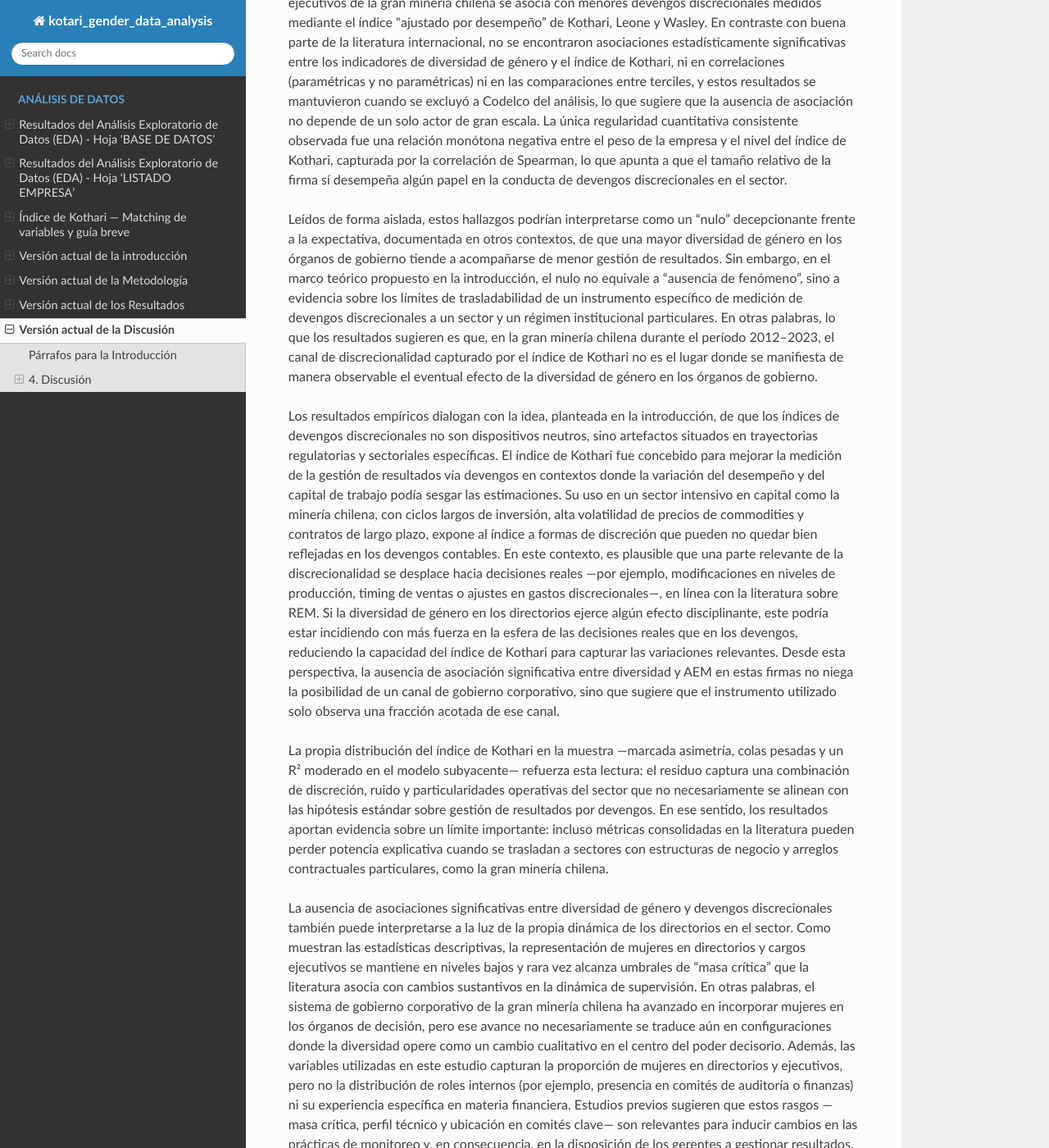
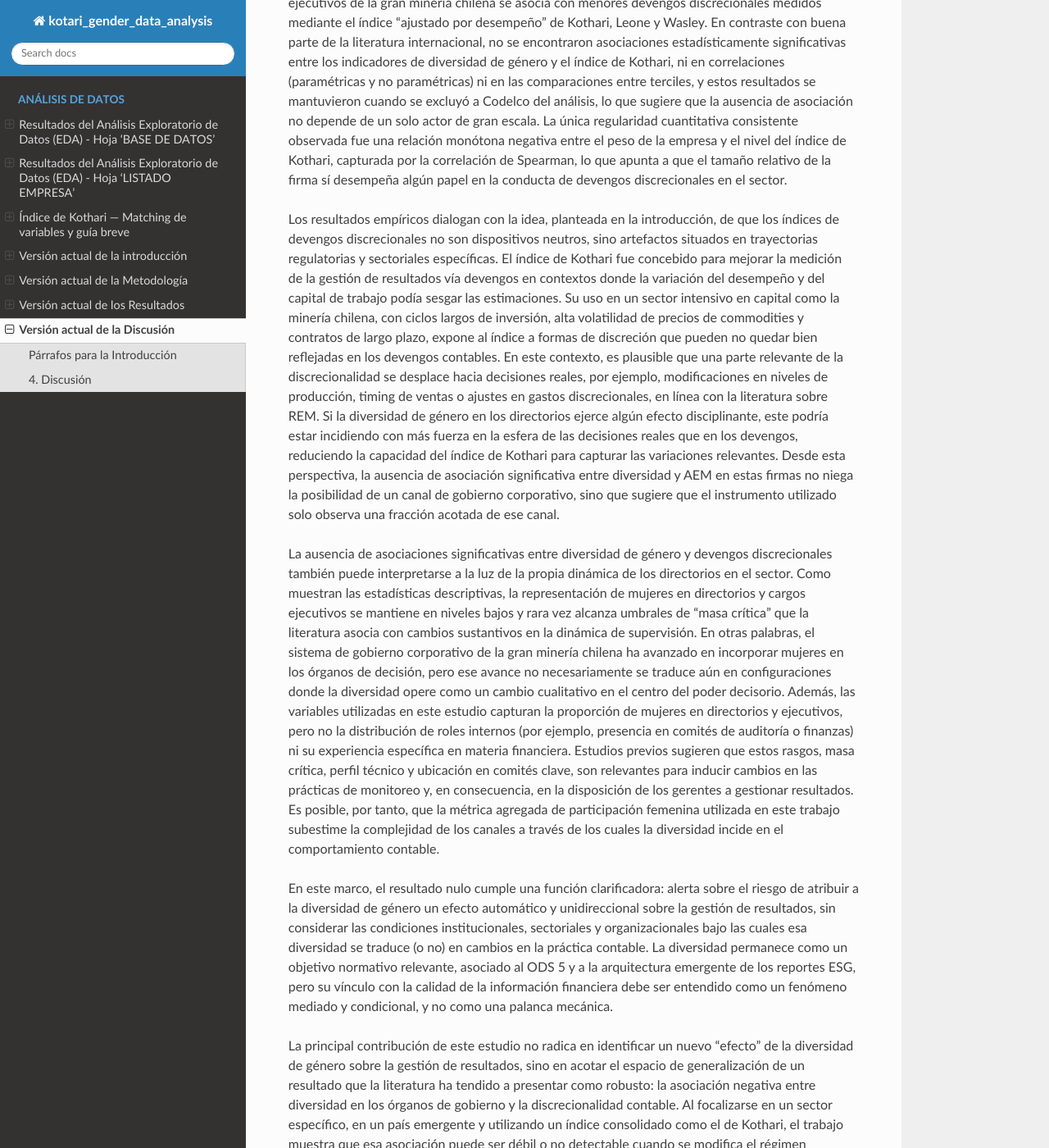
Before and after one commit to gabrielortegaproyectos/kotary_data_analysis, a Sphinx documentation site: the page built from docs/source/page_04_discussion.md, in a window 1280 px wide and 1400 px high, scrolled down 352 px. Shown: the whole window at 82% size. Built offline with Sphinx 7.4.7 and the Read the Docs theme 3.1.0, drawn with Linux system fonts in a browser that asks for light colours; some of the changed text lies outside the part shown.

Commit message:
Refines discussion on the relationship between gender diversity and discretionary earnings in Chilean mining, emphasizing the contextual limitations of the Kothari index and suggesting avenues for future research.

```diff
--- a/docs/source/page_04_discussion.md
+++ b/docs/source/page_04_discussion.md
@@ -8,30 +8,20 @@
 
 Este estudio examinó si una mayor participación de mujeres en los directorios y en otros cargos ejecutivos de la gran minería chilena se asocia con menores devengos discrecionales medidos mediante el índice “ajustado por desempeño” de Kothari, Leone y Wasley. En contraste con buena parte de la literatura internacional, no se encontraron asociaciones estadísticamente significativas entre los indicadores de diversidad de género y el índice de Kothari, ni en correlaciones (paramétricas y no paramétricas) ni en las comparaciones entre terciles, y estos resultados se mantuvieron cuando se excluyó a Codelco del análisis, lo que sugiere que la ausencia de asociación no depende de un solo actor de gran escala. La única regularidad cuantitativa consistente observada fue una relación monótona negativa entre el peso de la empresa y el nivel del índice de Kothari, capturada por la correlación de Spearman, lo que apunta a que el tamaño relativo de la firma sí desempeña algún papel en la conducta de devengos discrecionales en el sector.
 
-Leídos de forma aislada, estos hallazgos podrían interpretarse como un “nulo” decepcionante frente a la expectativa, docu­mentada en otros contextos, de que una mayor diversidad de género en los órganos de gobierno tiende a acompañarse de menor gestión de resultados. Sin embargo, en el marco teórico propuesto en la introducción, el nulo no equivale a “ausencia de fenómeno”, sino a evidencia sobre los límites de trasladabilidad de un instrumento específico de medición de devengos discrecionales a un sector y un régimen institucional particulares. En otras palabras, lo que los resultados sugieren es que, en la gran minería chilena durante el período 2012–2023, el canal de discrecionalidad capturado por el índice de Kothari no es el lugar donde se manifiesta de manera observable el eventual efecto de la diversidad de género en los órganos de gobierno.
+Los resultados empíricos dialogan con la idea, planteada en la introducción, de que los índices de devengos discrecionales no son dispositivos neutros, sino artefactos situados en trayectorias regulatorias y sectoriales específicas. El índice de Kothari fue concebido para mejorar la medición de la gestión de resultados vía devengos en contextos donde la variación del desempeño y del capital de trabajo podía sesgar las estimaciones. Su uso en un sector intensivo en capital como la minería chilena, con ciclos largos de inversión, alta volatilidad de precios de commodities y contratos de largo plazo, expone al índice a formas de discreción que pueden no quedar bien reflejadas en los devengos contables. En este contexto, es plausible que una parte relevante de la discrecionalidad se desplace hacia decisiones reales, por ejemplo, modificaciones en niveles de producción, timing de ventas o ajustes en gastos discrecionales, en línea con la literatura sobre REM. Si la diversidad de género en los directorios ejerce algún efecto disciplinante, este podría estar incidiendo con más fuerza en la esfera de las decisiones reales que en los devengos, reduciendo la capacidad del índice de Kothari para capturar las variaciones relevantes. Desde esta perspectiva, la ausencia de asociación significativa entre diversidad y AEM en estas firmas no niega la posibilidad de un canal de gobierno corporativo, sino que sugiere que el instrumento utilizado solo observa una fracción acotada de ese canal.
 
-Los resultados empíricos dialogan con la idea, planteada en la introducción, de que los índices de devengos discrecionales no son dispositivos neutros, sino artefactos situados en trayectorias regulatorias y sectoriales específicas. El índice de Kothari fue concebido para mejorar la medición de la gestión de resultados vía devengos en contextos donde la variación del desempeño y del capital de trabajo podía sesgar las estimaciones. Su uso en un sector intensivo en capital como la minería chilena, con ciclos largos de inversión, alta volatilidad de precios de commodities y contratos de largo plazo, expone al índice a formas de discreción que pueden no quedar bien reflejadas en los devengos contables. En este contexto, es plausible que una parte relevante de la discrecionalidad se desplace hacia decisiones reales —por ejemplo, modificaciones en niveles de producción, timing de ventas o ajustes en gastos discrecionales—, en línea con la literatura sobre REM. Si la diversidad de género en los directorios ejerce algún efecto disciplinante, este podría estar incidiendo con más fuerza en la esfera de las decisiones reales que en los devengos, reduciendo la capacidad del índice de Kothari para capturar las variaciones relevantes. Desde esta perspectiva, la ausencia de asociación significativa entre diversidad y AEM en estas firmas no niega la posibilidad de un canal de gobierno corporativo, sino que sugiere que el instrumento utilizado solo observa una fracción acotada de ese canal.
+La ausencia de asociaciones significativas entre diversidad de género y devengos discrecionales también puede interpretarse a la luz de la propia dinámica de los directorios en el sector. Como muestran las estadísticas descriptivas, la representación de mujeres en directorios y cargos ejecutivos se mantiene en niveles bajos y rara vez alcanza umbrales de “masa crítica” que la literatura asocia con cambios sustantivos en la dinámica de supervisión. En otras palabras, el sistema de gobierno corporativo de la gran minería chilena ha avanzado en incorporar mujeres en los órganos de decisión, pero ese avance no necesariamente se traduce aún en configuraciones donde la diversidad opere como un cambio cualitativo en el centro del poder decisorio. Además, las variables utilizadas en este estudio capturan la proporción de mujeres en directorios y ejecutivos, pero no la distribución de roles internos (por ejemplo, presencia en comités de auditoría o finanzas) ni su experiencia específica en materia financiera. Estudios previos sugieren que estos rasgos, masa crítica, perfil técnico y ubicación en comités clave, son relevantes para inducir cambios en las prácticas de monitoreo y, en consecuencia, en la disposición de los gerentes a gestionar resultados. Es posible, por tanto, que la métrica agregada de participación femenina utilizada en este trabajo subestime la complejidad de los canales a través de los cuales la diversidad incide en el comportamiento contable.
 
-La propia distribución del índice de Kothari en la muestra —marcada asimetría, colas pesadas y un R² moderado en el modelo subyacente— refuerza esta lectura: el residuo captura una combinación de discreción, ruido y particularidades operativas del sector que no necesariamente se alinean con las hipótesis estándar sobre gestión de resultados por devengos. En ese sentido, los resultados aportan evidencia sobre un límite importante: incluso métricas consolidadas en la literatura pueden perder potencia explicativa cuando se trasladan a sectores con estructuras de negocio y arreglos contractuales particulares, como la gran minería chilena.
-
-La ausencia de asociaciones significativas entre diversidad de género y devengos discrecionales también puede interpretarse a la luz de la propia dinámica de los directorios en el sector. Como muestran las estadísticas descriptivas, la representación de mujeres en directorios y cargos ejecutivos se mantiene en niveles bajos y rara vez alcanza umbrales de “masa crítica” que la literatura asocia con cambios sustantivos en la dinámica de supervisión. En otras palabras, el sistema de gobierno corporativo de la gran minería chilena ha avanzado en incorporar mujeres en los órganos de decisión, pero ese avance no necesariamente se traduce aún en configuraciones donde la diversidad opere como un cambio cualitativo en el centro del poder decisorio. Además, las variables utilizadas en este estudio capturan la proporción de mujeres en directorios y ejecutivos, pero no la distribución de roles internos (por ejemplo, presencia en comités de auditoría o finanzas) ni su experiencia específica en materia financiera. Estudios previos sugieren que estos rasgos —masa crítica, perfil técnico y ubicación en comités clave— son relevantes para inducir cambios en las prácticas de monitoreo y, en consecuencia, en la disposición de los gerentes a gestionar resultados. Es posible, por tanto, que la métrica agregada de participación femenina utilizada en este trabajo subestime la complejidad de los canales a través de los cuales la diversidad incide en el comportamiento contable.
-
-En este marco, el resultado nulo cumple una función clarificadora: alerta sobre el riesgo de atribuir a la diversidad de género un efecto automático y unidireccional sobre la gestión de resultados, sin considerar las condiciones institucionales, sectoriales y organizacionales bajo las cuales esa diversidad se traduce (o no) en cambios en la práctica contable. La diversidad permanece como un objetivo normativo relevante —asociado al ODS 5 y a la arquitectura emergente de los reportes ESG—, pero su vínculo con la calidad de la información financiera debe ser entendido como un fenómeno mediado y condicional, y no como una palanca mecánica.
+En este marco, el resultado nulo cumple una función clarificadora: alerta sobre el riesgo de atribuir a la diversidad de género un efecto automático y unidireccional sobre la gestión de resultados, sin considerar las condiciones institucionales, sectoriales y organizacionales bajo las cuales esa diversidad se traduce (o no) en cambios en la práctica contable. La diversidad permanece como un objetivo normativo relevante, asociado al ODS 5 y a la arquitectura emergente de los reportes ESG, pero su vínculo con la calidad de la información financiera debe ser entendido como un fenómeno mediado y condicional, y no como una palanca mecánica.
 
 La principal contribución de este estudio no radica en identificar un nuevo “efecto” de la diversidad de género sobre la gestión de resultados, sino en acotar el espacio de generalización de un resultado que la literatura ha tendido a presentar como robusto: la asociación negativa entre diversidad en los órganos de gobierno y la discrecionalidad contable. Al focalizarse en un sector específico, en un país emergente y utilizando un índice consolidado como el de Kothari, el trabajo muestra que esa asociación puede ser débil o no detectable cuando se modifica el régimen institucional, el perfil sectorial y, posiblemente, el canal predominante de discreción.
 
-Este hallazgo se conecta con las revisiones recientes en mercados emergentes, que enfatizan la heterogeneidad de resultados según contexto, periodo e instrumento de medición, y con los llamados a triangulación sistemática entre AEM y REM. Desde la perspectiva de la agenda regulatoria, los resultados sugieren que las políticas orientadas a promover diversidad en directorios —incluidas cuotas y lineamientos de soft law— no deberían justificarse únicamente por sus supuestos efectos disciplinantes sobre la gestión de resultados medida por devengos. La convergencia hacia marcos de reporte de sostenibilidad (como ISSB/IFRS S1–S2) y la intensificación de las demandas de transparencia ESG en el sector minero pueden estar operando por vías más amplias: cambios en la cultura de reporte, en los procesos de toma de decisión y en la sensibilidad frente a riesgos reputacionales y socioambientales, que exceden aquello que captura un único índice de devengos.
+Este hallazgo se conecta con las revisiones recientes en mercados emergentes, que enfatizan la heterogeneidad de resultados según contexto, periodo e instrumento de medición, y con los llamados a triangulación sistemática entre AEM y REM. Desde la perspectiva de la agenda regulatoria, los resultados sugieren que las políticas orientadas a promover diversidad en directorios ,incluidas cuotas y lineamientos de soft law,  no deberían justificarse únicamente por sus supuestos efectos disciplinantes sobre la gestión de resultados medida por devengos. La convergencia hacia marcos de reporte de sostenibilidad (como ISSB/IFRS S1–S2) y la intensificación de las demandas de transparencia ESG en el sector minero pueden estar operando por vías más amplias: cambios en la cultura de reporte, en los procesos de toma de decisión y en la sensibilidad frente a riesgos reputacionales y socioambientales, que exceden aquello que captura un único índice de devengos.
 
 En términos más generales, el estudio contribuye a la literatura que entiende la contabilidad como construcción institucional antes que como técnica neutra. El hecho de que un instrumento ampliamente validado en otras jurisdicciones no revele asociaciones claras en la gran minería chilena refuerza la necesidad de leer las métricas contables a la luz de las configuraciones concretas de actores, reglas y dispositivos de control en las que se inscriben.
 
-### 4.5 Limitaciones y líneas de investigación futura
+Este trabajo presenta varias limitaciones que deben ser consideradas al interpretar los resultados. En primer lugar, el tamaño muestral es acotado (16 firmas y 158 observaciones firma-año), lo que restringe la potencia estadística y dificulta explorar interacciones más complejas entre diversidad y otras dimensiones de gobernanza. En segundo lugar, el análisis se concentra en un solo sector y un solo país; ello favorece la homogeneidad contextual, pero limita la generalización a otros sectores extractivos o a otras economías emergentes. En tercer lugar, se emplea únicamente una métrica de AEM (índice de Kothari) y no se incorporan medidas de REM, pese a la evidencia de que en sectores regulados e intensivos en capital la discrecionalidad puede desplazarse hacia decisiones reales. Tampoco se dispone de información detallada sobre el rol de las directoras en comités clave ni sobre su experiencia profesional, lo que impide distinguir entre diversidad “simbólica” y diversidad asociada a poder efectivo de supervisión. Finalmente, la estrategia empírica es esencialmente transversal y correlacional, por lo que no permite extraer conclusiones causales firmes.
 
-Este trabajo presenta varias limitaciones que deben ser consideradas al interpretar los resultados. En primer lugar, el tamaño muestral es acotado: el panel incluye 16 firmas y 158 observaciones firma-año, lo que restringe la potencia estadística para detectar efectos de magnitud moderada y limita la posibilidad de explorar interacciones más complejas entre diversidad, estructura de propiedad, tipo de auditoría y otras dimensiones de gobernanza. En segundo lugar, el estudio se concentra en un solo sector y un solo país; ello favorece la homogeneidad contextual, pero restringe la generalización a otros sectores extractivos o a otras economías emergentes con arreglos institucionales distintos.
-
-En tercer lugar, el análisis se basa exclusivamente en una métrica de AEM (índice de Kothari) y no incorpora medidas de REM, a pesar de que la literatura sugiere que en sectores regulados e intensivos en capital la discrecionalidad puede desplazarse hacia decisiones reales. Tampoco se dispone de información detallada sobre la participación de las directoras en comités clave ni sobre su experiencia profesional, lo que impide distinguir entre diversidad “simbólica” y diversidad acompañada de poder y capacidades efectivas de supervisión. Finalmente, la estrategia empírica utilizada es esencialmente transversal y correlacional, lo que limita las conclusiones causales; análisis dinámicos o diseños cuasi-experimentales basados en cambios regulatorios podrían aportar evidencia más robusta sobre la dirección del vínculo entre diversidad y conducta contable.
-
-Estas limitaciones abren, a la vez, varias líneas de investigación futura. Una primera vía consiste en complementar el índice de Kothari con métricas de REM y con proxies alternativos de devengos discrecionales (Jones modificado, Kasznik), de modo de evaluar hasta qué punto los resultados dependen del instrumento específico. Una segunda línea apunta a incorporar información más granular sobre el funcionamiento interno de los directorios —composición de comités, perfiles profesionales, antigüedad y redes de las directoras— para estudiar no solo “cuántas” mujeres participan, sino “cómo” se distribuye su influencia en la arquitectura de gobierno corporativo.
-
-Una tercera línea se orienta a expandir el análisis a otros sectores relevantes en la economía chilena y latinoamericana, así como a entornos donde ya están vigentes los nuevos estándares de divulgación de sostenibilidad, lo que permitiría observar si la interacción entre diversidad, presión ESG y calidad del reporte financiero adquiere rasgos distintos con la maduración de estos marcos. Finalmente, futuros estudios podrían aprovechar cambios regulatorios en cuotas de género o en requisitos de disclosure para construir diseños de tipo before–after o diferencias en diferencias, capaces de identificar con mayor precisión el impacto normativo de la diversidad en los órganos de decisión.
+Estas limitaciones abren, a la vez, varias líneas de investigación futura. Una primera vía consiste en complementar el índice de Kothari con métricas de REM y con proxies alternativos de devengos discrecionales (Jones modificado, Kasznik), para evaluar en qué medida los resultados dependen del instrumento utilizado. Una segunda línea apunta a incorporar información más granular sobre el funcionamiento interno de los directorios, composición de comités, perfiles profesionales, antigüedad y redes de las directoras, con el fin de estudiar no solo “cuántas” mujeres participan, sino “cómo” se distribuye su influencia en la arquitectura de gobierno corporativo. Una tercera línea se orienta a expandir el análisis a otros sectores relevantes en la economía chilena y latinoamericana y a contextos donde ya están vigentes los nuevos estándares de divulgación de sostenibilidad, así como a aprovechar cambios regulatorios en cuotas de género o requisitos de disclosure para construir diseños pre-post o de diferencias en diferencias que permitan identificar con mayor precisión el impacto normativo de la diversidad en los órganos de decisión.
 
 En suma, la ausencia de asociaciones significativas entre diversidad de género y devengos discrecionales en la gran minería chilena no clausura la discusión sobre el papel de la diversidad en el gobierno corporativo, sino que la reubica. Más que confirmar un efecto universal, el estudio invita a pensar la diversidad, las métricas de earnings management y los marcos de reporte ESG como piezas de un ensamblaje institucional cuyo funcionamiento concreto depende de la historia y la estructura de los sectores donde se despliega.
```
